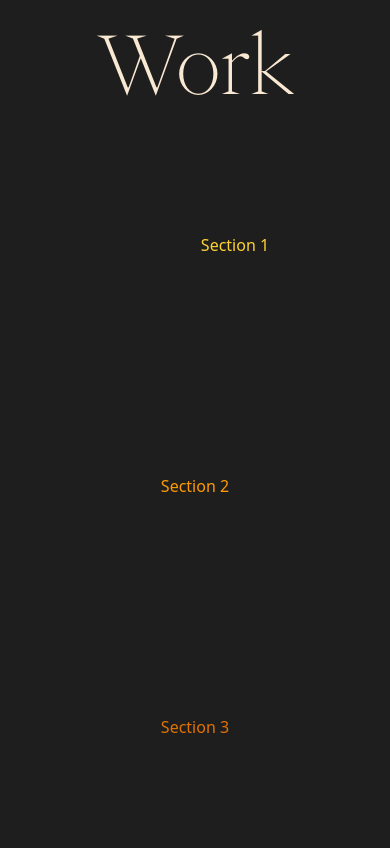
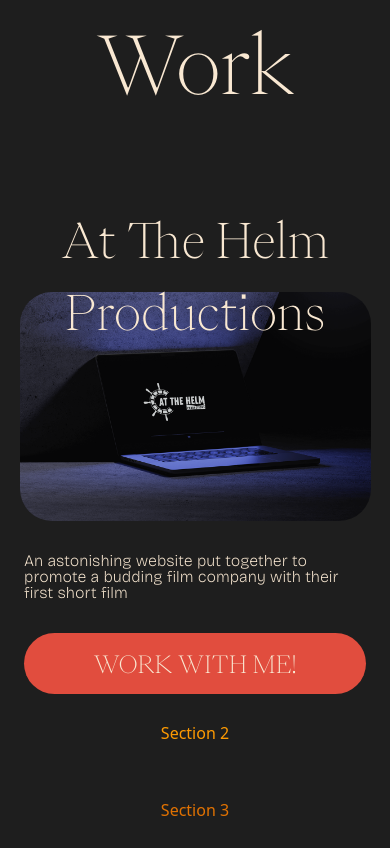
Before and after one commit to darcynoa/noahdarcy.dev, a Next.js app: page / in a window 390 px wide. Shown: the part 840-1688 px from the top of the page. Built offline with nearby package versions, Linux system fonts and the light colour scheme; a web font is replaced by a local one.

Commit message:
work section mobile styling drafted

```diff
--- a/components/home/Work.tsx
+++ b/components/home/Work.tsx
@@ -4,6 +4,8 @@
 import gsap from "gsap";
 import { useGSAP } from "@gsap/react";
 import { ScrollTrigger } from "gsap/ScrollTrigger";
+import Image from "next/image";
+import Link from "next/link";
 
 gsap.registerPlugin(ScrollTrigger);
 
@@ -41,8 +43,31 @@
             <h1 className="font-main text-cream text-[5rem] font-thin lg:pl-[2rem] lg:text-[7.5rem]">
                 Work
             </h1>
-            <section className="flex h-screen w-[110%] items-center justify-center pl-[5rem] text-amber-300">
-                Section 1
+            <section className="flex h-screen flex-col items-center justify-center pt-[5rem] lg:w-[110%] lg:pt-0 lg:pl-[5rem]">
+                <h1 className="font-main text-cream z-2 text-center text-[3rem] font-thin lg:text-[7.5rem]">
+                    At The Helm Productions
+                </h1>
+                <div className="-mt-[3.5rem] flex flex-col items-center justify-center gap-[2rem] lg:flex-row">
+                    <Image
+                        src={"/work/athp-2.png"}
+                        alt="One of the many pictures for the At The Helm Productions Project"
+                        width={1000}
+                        height={1000}
+                        className="w-[90%] rounded-[2rem] object-cover opacity-80"
+                    />
+                    <div className="flex flex-col gap-[2rem] px-[1.5rem]">
+                        <p className="font-body text-cream text-[1rem] leading-[1] font-thin">
+                            An astonishing website put together to promote a
+                            budding film company with their first short film
+                        </p>
+                        <Link
+                            href={"mailto:noah@noahdarcy.dev"}
+                            className="bg-red text-cream font-main flex min-w-[20rem] items-center justify-center rounded-[4rem] py-[0.8rem] text-center text-[1.5rem] font-thin uppercase"
+                        >
+                            work with me!
+                        </Link>
+                    </div>
+                </div>
             </section>
             <section className="flex h-screen w-[110%] items-center justify-center text-amber-500">
                 Section 2
```
Also changed, not shown: public/work/athp-1.png (added), public/work/athp-2.png (added).
